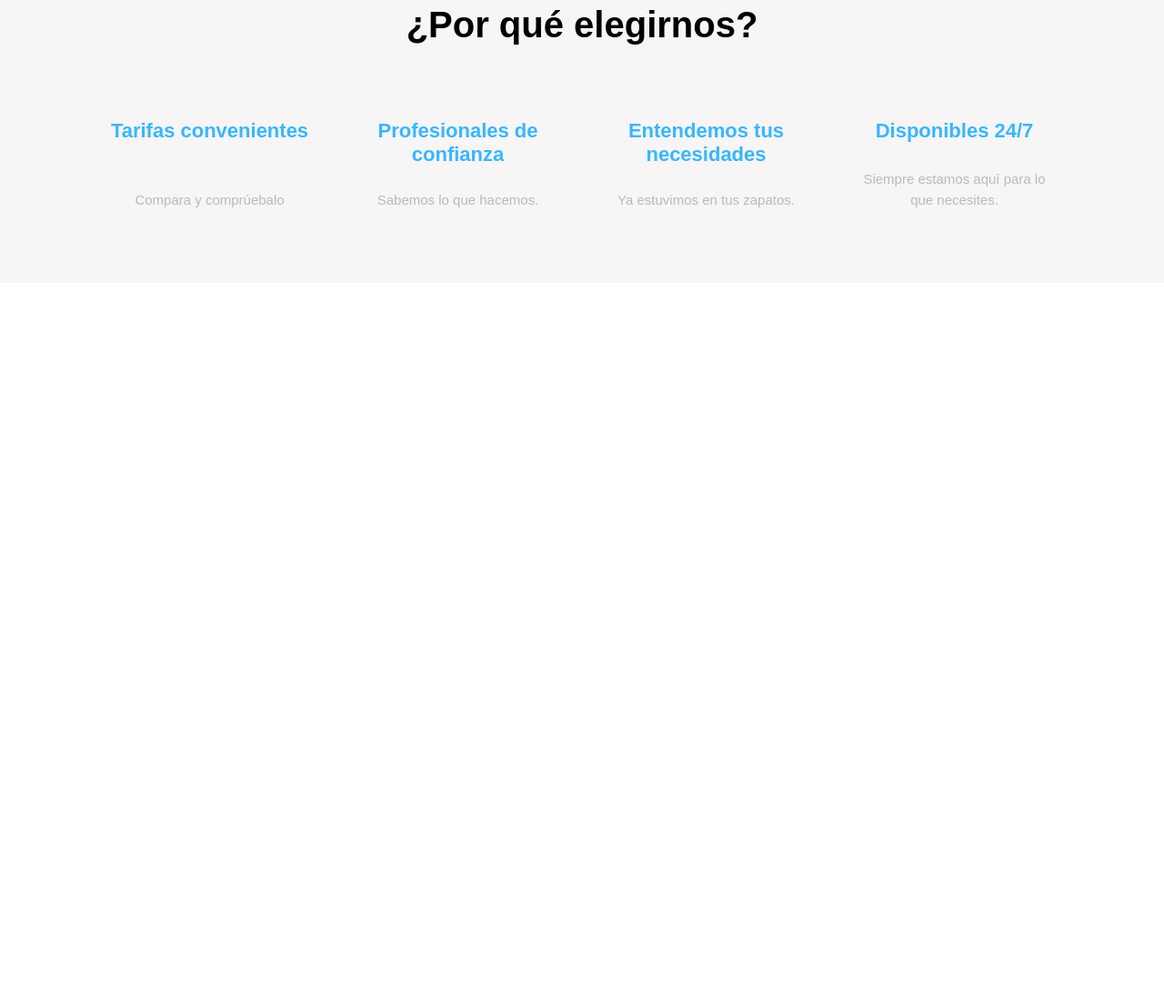
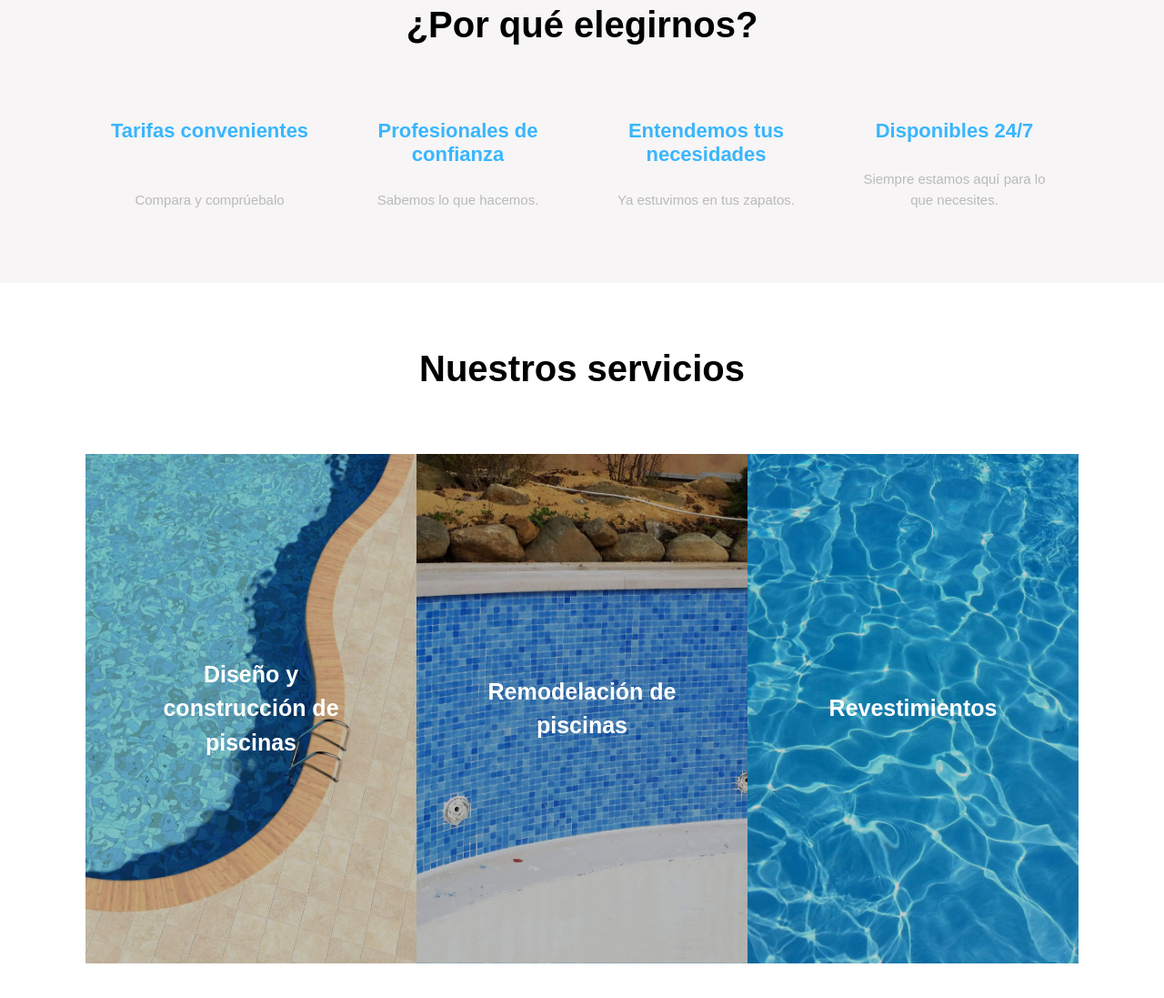
Before and after one commit to cagfcagf/Ambienta, a plain HTML site: page index.html in a window 1280 px wide. Shown: the part 867-1964 px from the top of the page at 91% size. Before the commit the page ends 1178 px from the top, so only its background shows below. Drawn offline with nearby package versions, Linux system fonts and the light colour scheme.

Commit message:
services

```diff
--- a/css/master.css
+++ b/css/master.css
@@ -70,13 +70,13 @@ body {
   background-color: var(--MainGray);
 }
 
-#sectionValues > div {
+#sectionValues > div, #sectionServices > div {
   padding-top: 70px;
   padding-bottom: 70px;
 
 }
 
-#sectionValues h2 {
+#sectionValues h2,  #sectionServices h2 {
   font-size: 40px;
   color: black;
   text-align: center;
@@ -105,6 +105,52 @@ body {
   height: 120px;
 }
 
+
+
+.servicesContainer {
+  height: 70vh;
+}
+
+.servicesContainer p {
+  font-size: 25px;
+  text-align: center;
+  color: white;
+  font-weight: 700;
+  padding-right: 4rem;
+  padding-left: 4rem;
+  margin: 0;
+
+
+}
+
+.construccion {
+
+  background-image: url("../media/construccion.jpg");
+  background-position: center;
+  background-repeat: no-repeat;
+  background-size: cover;
+
+
+}
+
+.remodelacion {
+
+  background-image: url("../media/remodelacion.jpg");
+  background-position: center;
+  background-repeat: no-repeat;
+  background-size: cover;
+
+}
+
+.revestimiento {
+
+  background-image: url("../media/revestimientos.jpg");
+  background-position: center;
+  background-repeat: no-repeat;
+  background-size: cover;
+
+}
+
 @media all and (max-width: 728px) {
 
   .mainButton {
@@ -119,13 +165,13 @@ body {
 
 
 
-  #sectionValues > div {
+  #sectionValues > div, #sectionServices > div {
     padding-top: 50px;
     padding-bottom: 50px;
 
   }
 
-  #sectionValues h2 {
+  #sectionValues h2, #sectionServices h2 {
     font-size: 35px;
     margin-bottom: 50px;
     font-weight: 700;
--- a/index.html
+++ b/index.html
@@ -79,6 +79,26 @@
 
     </section>
 
+    <section id="sectionServices" class="">
+      <div class="container-xl">
+        <h2>Nuestros servicios</h2>
+        <div class="d-flex justify-content-between flex-wrap container-fluid servicesContainer">
+          <div class="col-12 col-xl-4 construccion d-flex justify-content-center align-items-center">
+            <p>Diseño y construcción de piscinas</p>
+          </div>
+          <div class="col-12 col-xl-4 remodelacion d-flex justify-content-center align-items-center">
+            <p>Remodelación de piscinas</p>
+          </div>
+          <div class="col-12 col-xl-4 revestimiento d-flex justify-content-center align-items-center">
+            <p>Revestimientos</p>
+          </div>
+        </div>
+      </div>
+
+
+    </section>
+
+
     <script src="https://cdn.jsdelivr.net/npm/bootstrap@5.0.2/dist/js/bootstrap.bundle.min.js" integrity="sha384-MrcW6ZMFYlzcLA8Nl+NtUVF0sA7MsXsP1UyJoMp4YLEuNSfAP+JcXn/tWtIaxVXM" crossorigin="anonymous"></script>
 
   </body>
```
Also changed, not shown: media/construccion.jpg (added), media/home.jpg, media/remodelacion.jpg (added), media/revestimientos.jpg (added).
